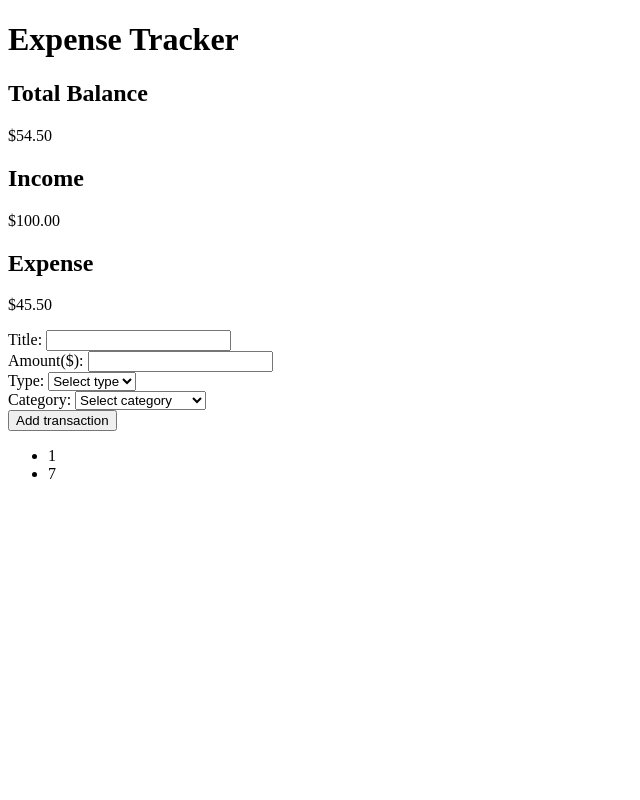
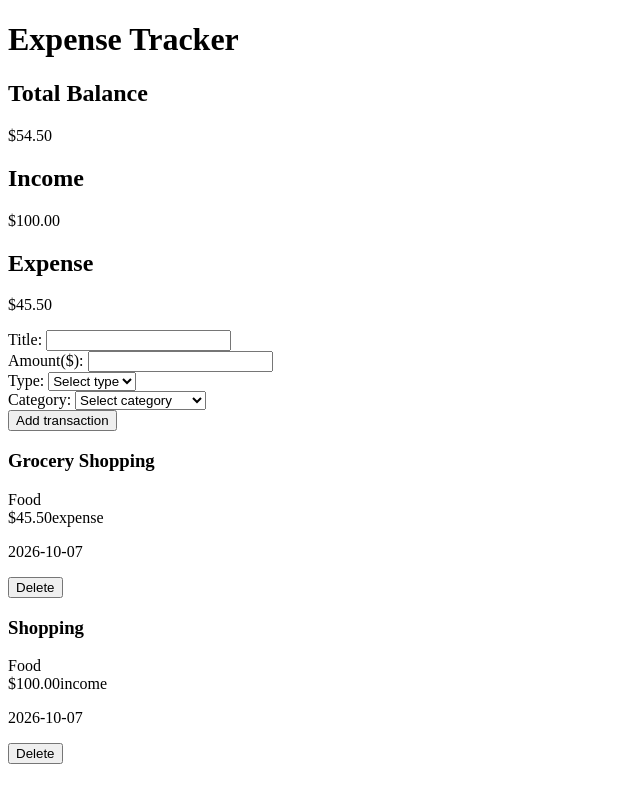
Before and after one commit to Kylian1592005/expense-tracker, a React (Vite) app: page / in a window 1280 px wide. Shown: the whole page, without its empty margins (0-640 px from the left). Built offline with nearby package versions, Linux system fonts and the light colour scheme.

Commit message:
Add transaction deletion functionality and implement TransactionList component

```diff
--- a/src/App.jsx
+++ b/src/App.jsx
@@ -2,6 +2,7 @@ import { useState } from "react";
 import "./App.css";
 import TransactionForm from "./components/TransactionForm";
 import SummaryCard from "./components/SummaryCard";
+import TransactionList from "./components/TransactionList";
 
 const data = [
   {
@@ -44,6 +45,13 @@ function App() {
 
   const totalBalance = incomeBalance - expenseBalance;
 
+  const handleDeleteTransaction = (id) => {
+    const filteredTransactions = storedTransactions.filter(
+      (transaction) => transaction.id !== id,
+    );
+    setStoredTransactions(filteredTransactions);
+  };
+
   return (
     <div>
       <h1>Expense Tracker</h1>
@@ -58,11 +66,11 @@ function App() {
         storedTransactions={storedTransactions}
         setStoredTransactions={setStoredTransactions}
       />
-      <ul>
-        {storedTransactions.map((transaction) => (
-          <li key={transaction.id}>{transaction.id}</li>
-        ))}
-      </ul>
+
+      <TransactionList
+        storedTransactions={storedTransactions}
+        onDeleteTransaction={handleDeleteTransaction}
+      />
     </div>
   );
 }
--- a/src/components/TransactionForm.jsx
+++ b/src/components/TransactionForm.jsx
@@ -66,6 +66,7 @@ export default function TransactionForm({
       amount: numericAmount,
       type,
       category,
+      date: new Date(),
       id: newId ? newId + 1 : 1,
     };
     setStoredTransactions((prev) => [...prev, newTransaction]);
--- a/src/components/TransactionItem.jsx
+++ b/src/components/TransactionItem.jsx
@@ -0,0 +1,24 @@
+import { formatCurrency } from "../utils/formatCurrency";
+
+export default function TransactionItem({ transaction, onDeleteTransaction }) {
+  return (
+    <article key={transaction.id} className="transaction-card">
+      <header>
+        <h3>{transaction.title}</h3>
+        <span className="transaction-category">{transaction.category}</span>
+      </header>
+
+      <div>
+        <data
+          value={transaction.amount}
+          className={`transaction-amount ${transaction.type}`}
+        >
+          {formatCurrency(transaction.amount)}
+        </data>
+        <span>{transaction.type}</span>
+        <p>{transaction.date}</p>
+        <button onClick={() => onDeleteTransaction(transaction.id)}>Delete</button>
+      </div>
+    </article>
+  );
+}
--- a/src/components/TransactionList.jsx
+++ b/src/components/TransactionList.jsx
@@ -0,0 +1,18 @@
+import TransactionItem from "./TransactionItem";
+
+export default function TransactionList({
+  storedTransactions,
+  onDeleteTransaction,
+}) {
+  return (
+    <div>
+      {storedTransactions.map((transaction) => (
+        <TransactionItem
+          key={transaction.id}
+          transaction={transaction}
+          onDeleteTransaction={onDeleteTransaction}
+        />
+      ))}
+    </div>
+  );
+}
```
